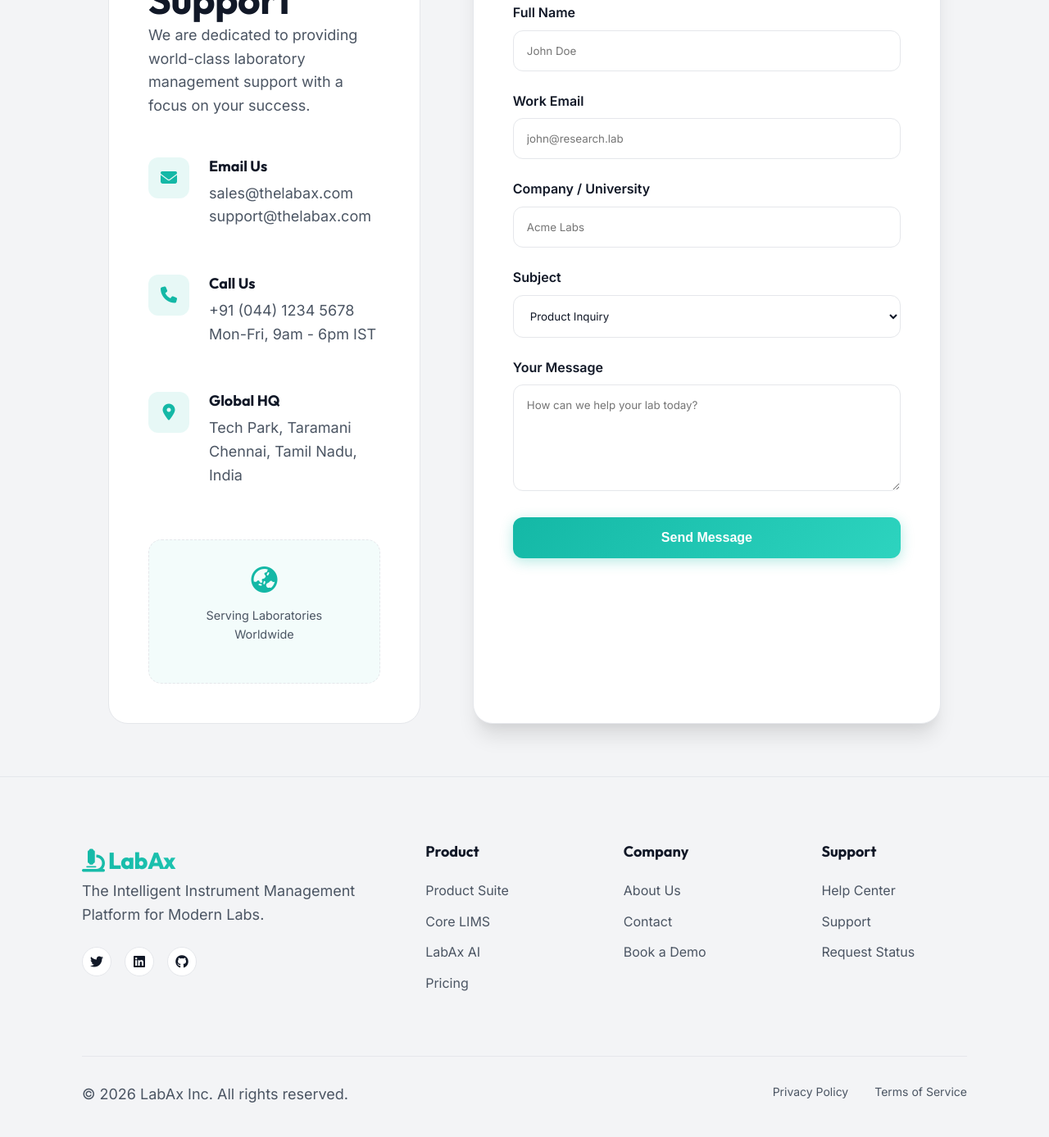
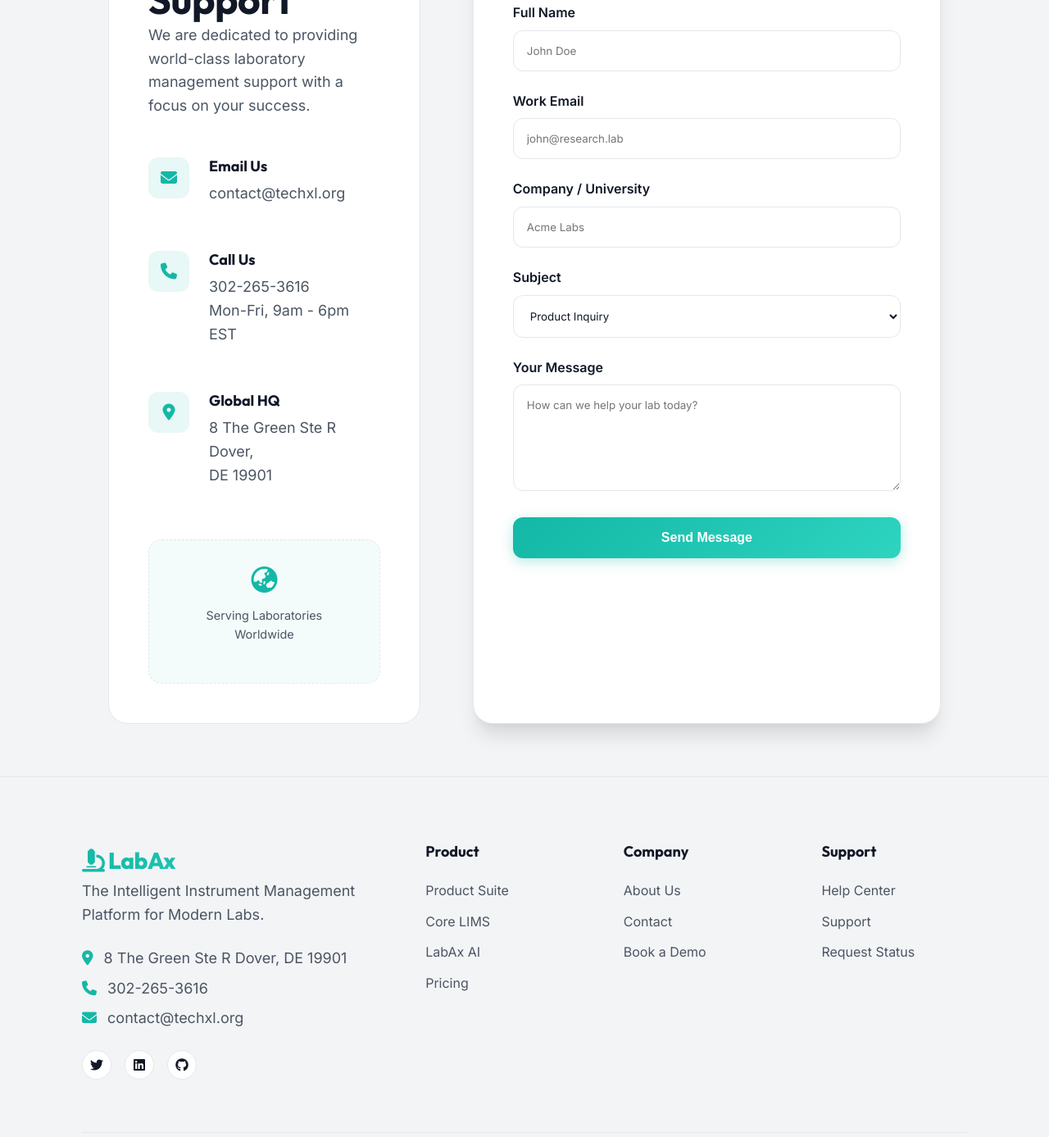
Before and after one commit to limstechxl-star/lims, a website: page public/contact.html in a window 1280 px wide. Shown: the part 693-2080 px from the top of the page at 82% size. Drawn offline with Linux system fonts and the light colour scheme.

Commit message:
feat: Update contact details to TechXL info across global footer and contact page

```diff
--- a/public/contact.html
+++ b/public/contact.html
@@ -156,7 +156,7 @@
                         <div class="method-icon"><i class="fa-solid fa-envelope"></i></div>
                         <div class="method-content">
                             <h3>Email Us</h3>
-                            <p>sales@thelabax.com<br>support@thelabax.com</p>
+                            <p>contact@techxl.org</p>
                         </div>
                     </div>
 
@@ -164,7 +164,7 @@
                         <div class="method-icon"><i class="fa-solid fa-phone"></i></div>
                         <div class="method-content">
                             <h3>Call Us</h3>
-                            <p>+91 (044) 1234 5678<br>Mon-Fri, 9am - 6pm IST</p>
+                            <p>302-265-3616<br>Mon-Fri, 9am - 6pm EST</p>
                         </div>
                     </div>
 
@@ -172,7 +172,7 @@
                         <div class="method-icon"><i class="fa-solid fa-location-dot"></i></div>
                         <div class="method-content">
                             <h3>Global HQ</h3>
-                            <p>Tech Park, Taramani<br>Chennai, Tamil Nadu, India</p>
+                            <p>8 The Green Ste R Dover,<br>DE 19901</p>
                         </div>
                     </div>
 
@@ -228,6 +228,18 @@
                 <div class="footer-col brand-col">
                     <div class="logo"><i class="fa-solid fa-microscope"></i> LabAx</div>
                     <p>The Intelligent Instrument Management Platform for Modern Labs.</p>
+
+                    <div class="footer-contact-info"
+                        style="margin-top: 1.5rem; font-size: 0.9rem; color: var(--text-secondary);">
+                        <p style="margin-bottom: 0.5rem;"><i class="fa-solid fa-location-dot"
+                                style="margin-right: 0.5rem; color: var(--primary);"></i> 8 The Green Ste R Dover, DE
+                            19901</p>
+                        <p style="margin-bottom: 0.5rem;"><i class="fa-solid fa-phone"
+                                style="margin-right: 0.5rem; color: var(--primary);"></i> 302-265-3616</p>
+                        <p style="margin-bottom: 0.5rem;"><i class="fa-solid fa-envelope"
+                                style="margin-right: 0.5rem; color: var(--primary);"></i> contact@techxl.org</p>
+                    </div>
+
                     <div class="social-links">
                         <a href="#"><i class="fa-brands fa-twitter"></i></a>
                         <a href="#"><i class="fa-brands fa-linkedin"></i></a>
```
Also changed, not shown: public/about.html (+14 -1 lines), public/demo.html (+12 -0 lines), public/index.html (+14 -1 lines), public/pricing.html (+12 -0 lines), public/products.html (+12 -0 lines).
